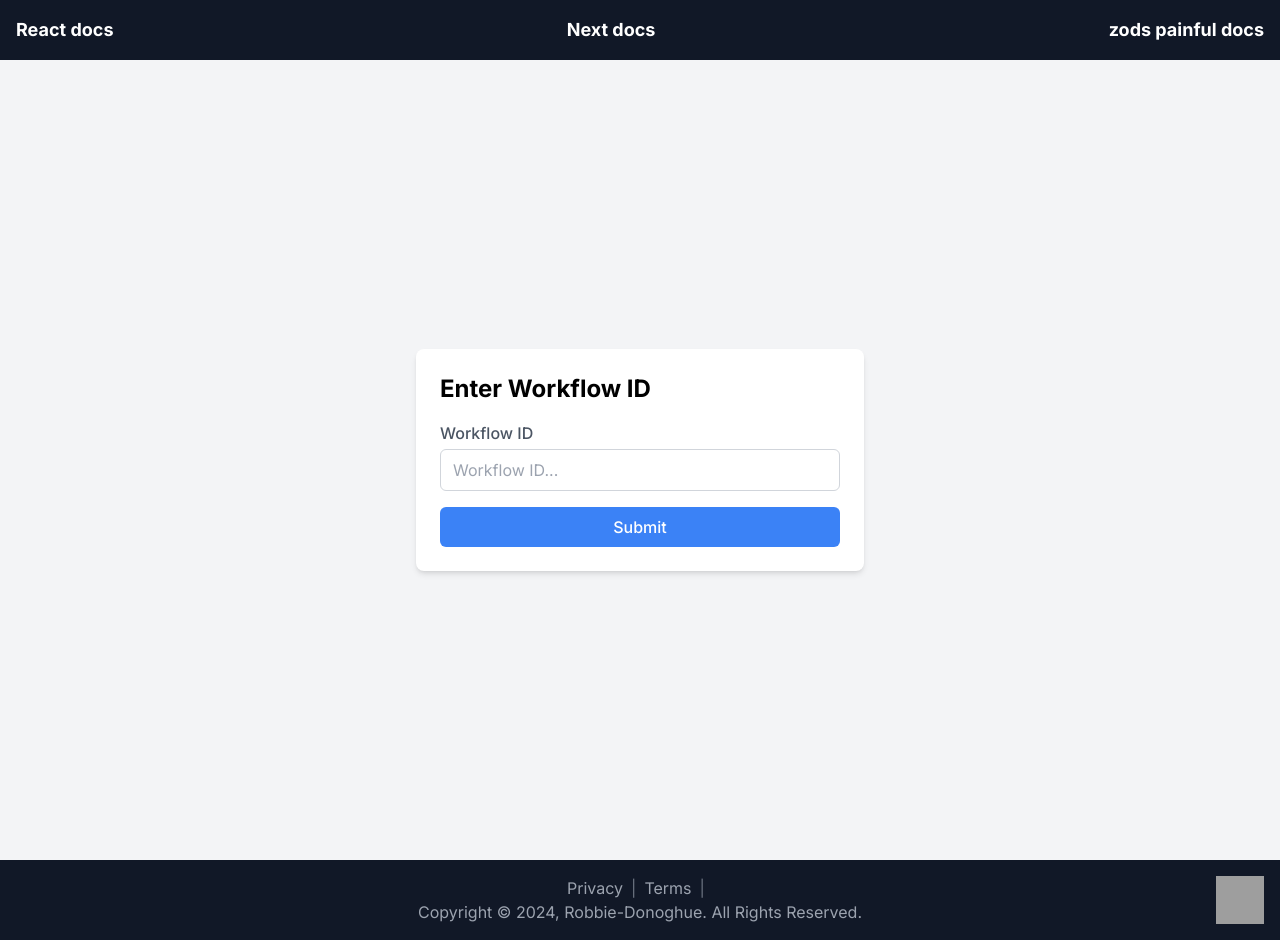
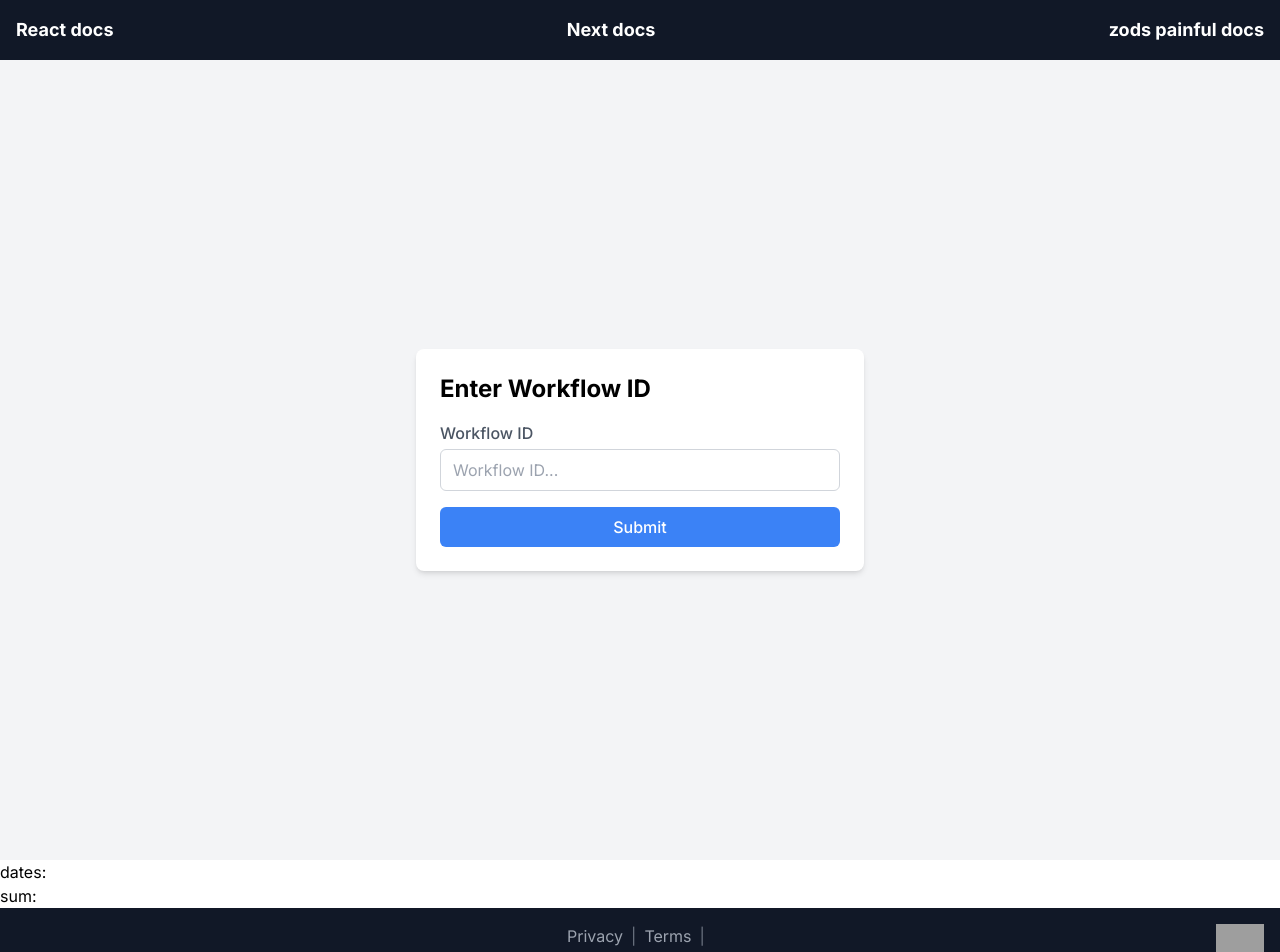
Before and after one commit to Robbie-donoghue/next-case, a Next.js app: page / in a window 1280 px wide. Shown: the top 952 px of the page. Built offline with nearby package versions, Linux system fonts and the light colour scheme; no server answers; grey boxes are pictures that could not be loaded.

Commit message:
with broken lifted state

```diff
--- a/app/components/Modal.jsx
+++ b/app/components/Modal.jsx
@@ -1,13 +1,11 @@
 "use client";
 import { useEffect } from "react";
 
-export default function Modal() {
+export default function Modal({ dates }, { sum }) {
   return (
     <div>
-      {/* //with formatted dates in list  */}
-      data
-      {/* then with sum of all costs  */}
-      {/* finally with close button  */}
+      <h1>dates:{dates}</h1>
+      <h2>sum:{sum}</h2>
     </div>
   );
 }
--- a/app/components/WorkflowIdForm.jsx
+++ b/app/components/WorkflowIdForm.jsx
@@ -6,13 +6,11 @@ import { useEffect, useState } from "react";
 import { getTaskDetails } from "../utils";
 import { useForm } from "react-hook-form";
 
-const WorkflowIdForm = () => {
+const WorkflowIdForm = ({ setSum }, { setDates }) => {
   //set with empty string initally
   const [formSearchData, setFormSearchData] = useState("");
   const [workflows, setWorkFlows] = useState([]);
   const [taskInfoList, setTaskInfoList] = useState([]);
-  const [sum, setSum] = useState(0);
-  const [dates, setDates] = useState([]);
 
   //set with empty string initally
 
--- a/app/page.js
+++ b/app/page.js
@@ -3,10 +3,13 @@ import { useState } from "react";
 import Modal from "./components/Modal";
 import WorkflowIdForm from "./components/WorkflowIdForm";
 export default function Home() {
+  const [sum, setSum] = useState(0);
+  const [dates, setDates] = useState([]);
   return (
     <main>
       <div>
-        <WorkflowIdForm />
+        <WorkflowIdForm setSum={setSum} setDates={setDates} />
+        <Modal dates={dates} sum={sum} />
       </div>
     </main>
   );
```
